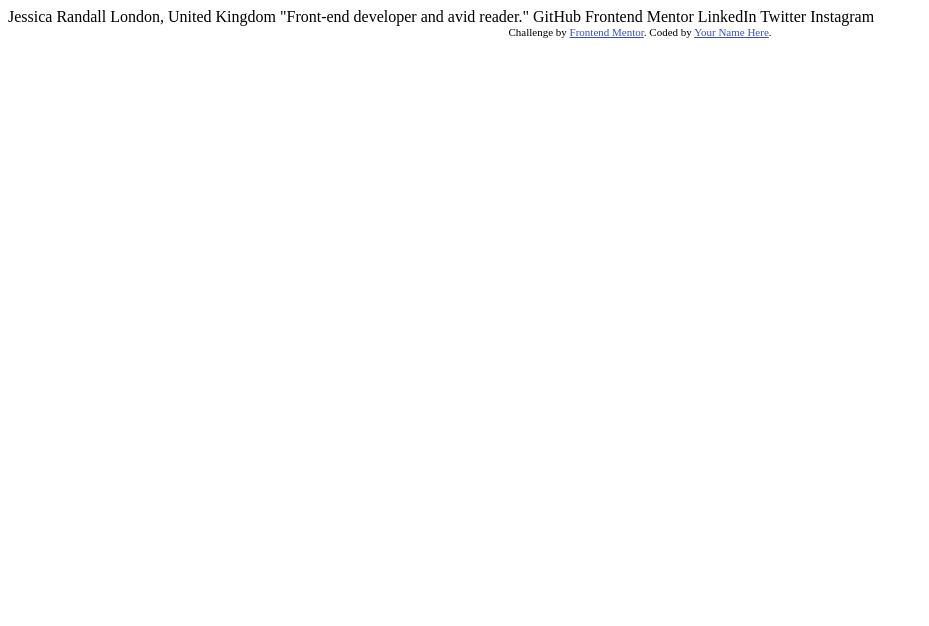
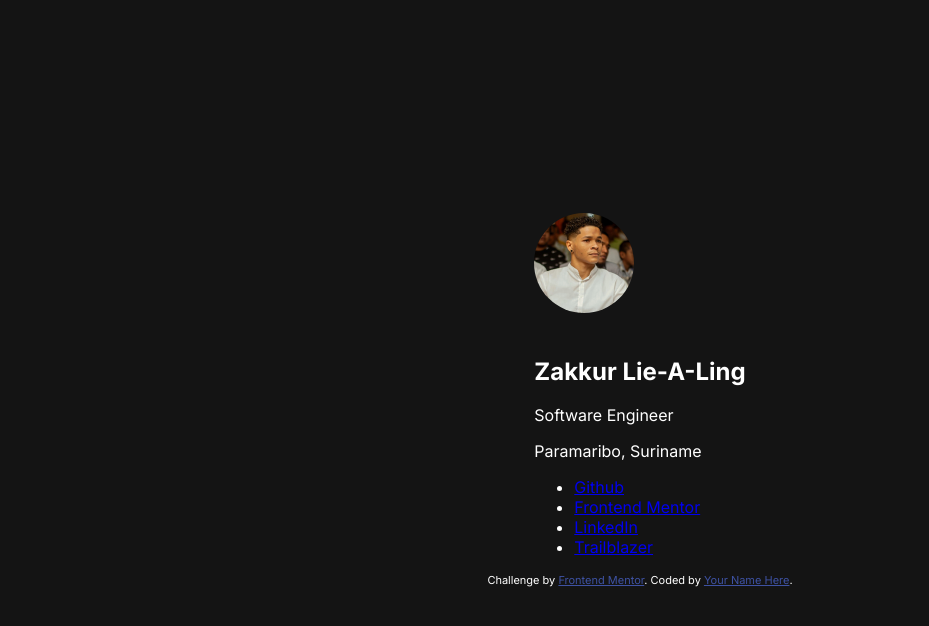
Before and after one commit to Zakkur17/social-links-profile-main, a plain HTML site: page index.html in a window 1280 px wide. Shown: the whole page, without its empty margins (0-929 px from the left). Drawn offline with Linux system fonts and the light colour scheme.

Commit message:
style: update profile page layout and design; remove unused avatar image

```diff
--- a/index.html
+++ b/index.html
@@ -2,28 +2,39 @@
 <html lang="en">
 <head>
   <meta charset="UTF-8">
-  <meta name="viewport" content="width=device-width, initial-scale=1.0"> <!-- displays site properly based on user's device -->
-
+  <meta name="viewport" content="width=device-width, initial-scale=1.0">
   <link rel="icon" type="image/png" sizes="32x32" href="./assets/images/favicon-32x32.png">
-
   <title>Frontend Mentor | Social links profile</title>
   <link rel="stylesheet" href="styles.css">
+  <link href="https://fonts.googleapis.com/css2?family=Inter:wght@400;600;700&display=swap" rel="stylesheet">
 </head>
 <body>
+  <div class="container">
+    <div class="card">
+      <article class="profile">
+      <img src="./assets/images/avatar-zakkur.jpg" alt="Zakkur Lie-A-Ling" class="profile-image">
+      <h1>Zakkur Lie-A-Ling</h1>
+      <p>Software Engineer</p>
+      <p>Paramaribo, Suriname</p>
+      </article>
 
-  Jessica Randall
-  London, United Kingdom
-  "Front-end developer and avid reader."
+      <div class="social-links">
+        <ul>
+          <li><a href="#" class="link">Github</a></li>
+          <li><a href="#" class="link">Frontend Mentor</a></li>
+          <li><a href="#" class="link">LinkedIn</a></li>
+          <li><a href="#" class="link">Trailblazer</a></li>
+        </ul>
+      </div>
+        </div>
 
-  GitHub
-  Frontend Mentor
-  LinkedIn
-  Twitter
-  Instagram
+      <div class="attribution">
+        Challenge by <a href="https://www.frontendmentor.io?ref=challenge" target="_blank">Frontend Mentor</a>.
+        Coded by <a href="#">Your Name Here</a>.
+      </div>
 
-  <div class="attribution">
-    Challenge by <a href="https://www.frontendmentor.io?ref=challenge" target="_blank">Frontend Mentor</a>.
-    Coded by <a href="#">Your Name Here</a>.
   </div>
+
+
 </body>
 </html>
--- a/styles.css
+++ b/styles.css
@@ -1,5 +1,26 @@
 body{
+    background-color: hsl(0, 0%, 8%);
+    font-family: Inter;
+    margin: 0;
+    padding: 0;
+    color: hsl(0, 0%, 100%);
 
+
+}
+.container {
+    display: flex;
+    justify-content: center;
+    align-items: center;
+    height: 100vh;
+    flex-direction: column;
+
+}
+
+.profile-image {
+    width: 100px;
+    height: 100px;
+    border-radius: 50%;
+    margin-bottom: 20px;
 }
 
 .attribution {
```
Also changed, not shown: assets/images/avatar-jessica.jpeg (deleted), assets/images/avatar-zakkur.jpg (added).
